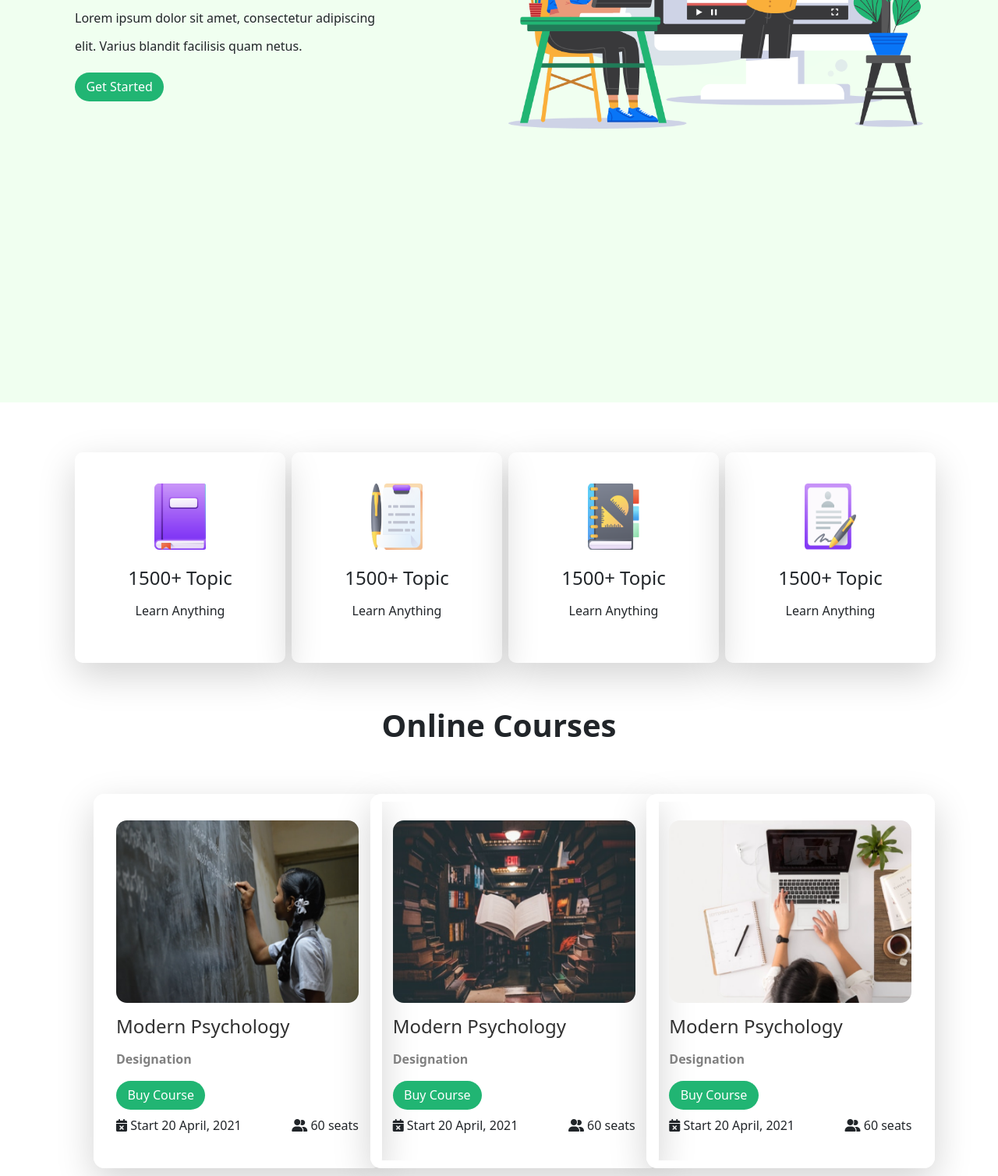
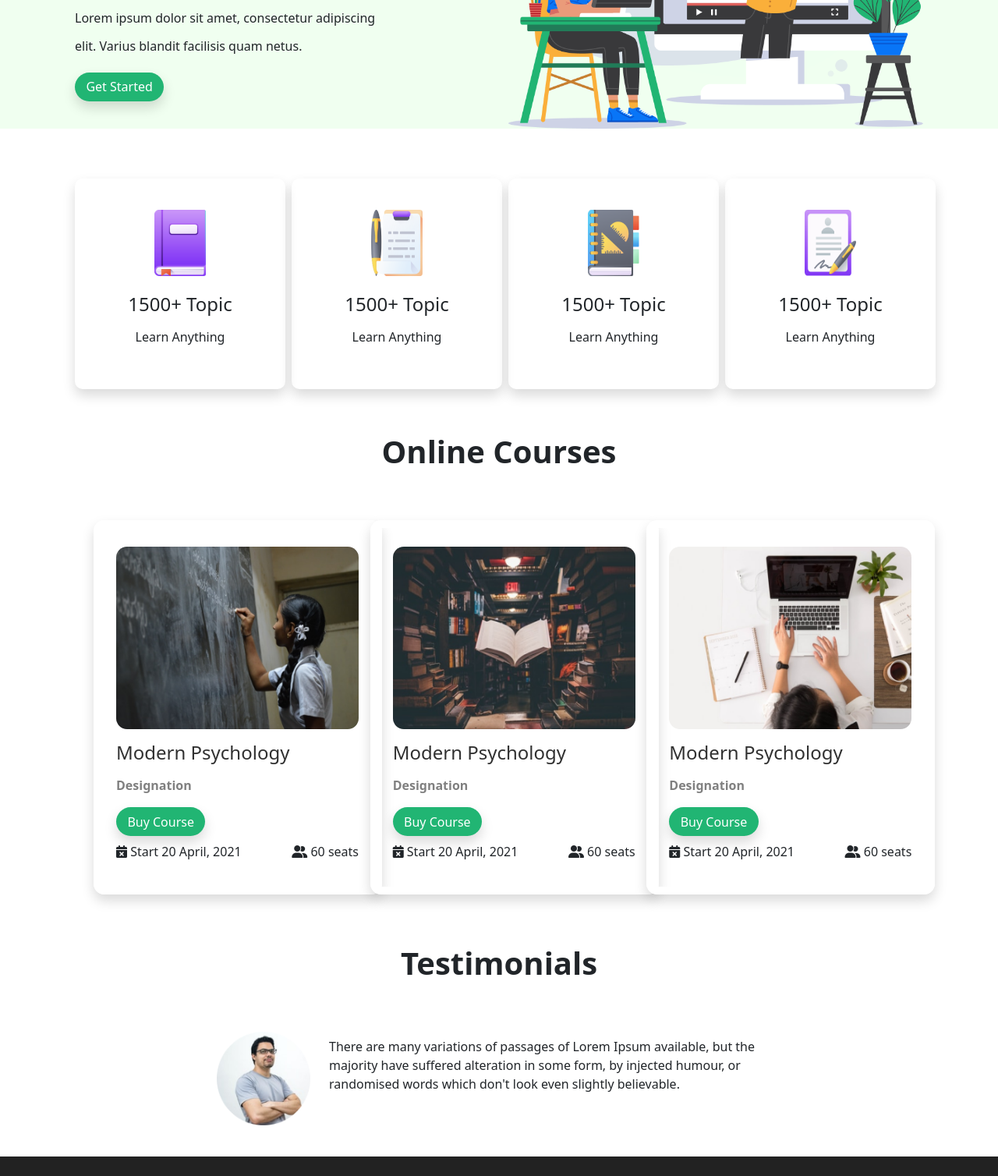
Before and after one commit to ShahidaMahtab/E_School_project, a plain HTML site: page index.html in a window 1280 px wide. Shown: the part 279-1787 px from the top of the page at 78% size. Drawn offline with nearby package versions, Linux system fonts and the light colour scheme.

Commit message:
margin padding fixed

```diff
--- a/index.html
+++ b/index.html
@@ -65,8 +65,8 @@
       </nav>
       <!-- banner -->
       <section class="container">
-        <div class="pt-5 banner section-center">
-          <div class="row gy-5">
+        <div class="section-center">
+          <div class="row  pt-5">
             <div class="col-12 col-lg-6 col-md-6 col-sm-12">
               <small class="orange text-capitalize"
                 >are you ready to learn?</small
@@ -82,7 +82,7 @@
                   Varius blandit facilisis quam netus.
                 </p></small
               >
-              <a href="#" class="btn-ebook text-light-ebook text-capitalize"
+              <a href="#" class="btn-ebook text-light-ebook text-capitalize shadow"
                 >get started</a
               >
             </div>
@@ -112,7 +112,7 @@
                   d-flex
                   align-items-center
                   justify-content-center
-                  shadow-lg
+                  shadow
                 "
               >
                 <div class="books-text">
@@ -134,7 +134,7 @@
                   d-flex
                   align-items-center
                   justify-content-center
-                  shadow-lg
+                  shadow
                 "
               >
                 <div class="books-text">
@@ -156,7 +156,7 @@
                   d-flex
                   align-items-center
                   justify-content-center
-                  shadow-lg
+                  shadow
                 "
               >
                 <div class="books-text">
@@ -178,7 +178,7 @@
                   d-flex
                   align-items-center
                   justify-content-center
-                  shadow-lg
+                  shadow
                 "
               >
                 <div class="books-text">
@@ -203,7 +203,7 @@
         <div class="section-center px-4 pb-2">
           <div class="row g-4">
             <div class="col-12 col-md-6 col-lg-4">
-              <div class="course-container shadow-lg">
+              <div class="course-container shadow">
                 <img
                   src="./images/courses-1.png"
                   class="card-img-top img-fluid"
@@ -212,7 +212,7 @@
                 <div class="pt-3">
                   <h5 class="courses-title">Modern Psychology</h5>
                   <p class="courses-p">Designation</p>
-                  <a href="#" class="text-light-ebook btn-ebook text-capitalize"
+                  <a href="#" class="text-light-ebook btn-ebook text-capitalize shadow"
                     >buy course</a
                   >
                 </div>
@@ -230,7 +230,7 @@
               </div>
             </div>
             <div class="col-12 col-md-6 col-lg-4">
-              <div class="course-container shadow-lg">
+              <div class="course-container shadow">
                 <img
                   src="./images/courses-2.png"
                   class="card-img-top img-fluid"
@@ -239,7 +239,7 @@
                 <div class="pt-3">
                   <h5 class="courses-title">Modern Psychology</h5>
                   <p class="courses-p">Designation</p>
-                  <a href="#" class="text-light-ebook btn-ebook text-capitalize"
+                  <a href="#" class="text-light-ebook btn-ebook text-capitalize shadow"
                     >buy course</a
                   >
                 </div>
@@ -257,7 +257,7 @@
               </div>
             </div>
             <div class="col-12 col-md-6 col-lg-4">
-              <div class="course-container shadow-lg">
+              <div class="course-container shadow">
                 <img
                   src="./images/courses-3.png"
                   class="card-img-top img-fluid"
@@ -266,7 +266,7 @@
                 <div class="pt-3">
                   <h5 class="courses-title">Modern Psychology</h5>
                   <p class="courses-p">Designation</p>
-                  <a href="#" class="text-light-ebook btn-ebook text-capitalize"
+                  <a href="#" class="text-light-ebook btn-ebook text-capitalize shadow"
                     >buy course</a
                   >
                 </div>
@@ -289,8 +289,8 @@
       <!-- end of courses -->
       <!-- testimonial -->
       <section class="container" id="testimonials">
-        <h1 class="text-center fw-bold pt-3">Testimonials</h1>
-        <div class="section-center px-3 pb-1">
+        <h1 class="text-center fw-bold pt-4">Testimonials</h1>
+        <div class="section-center px-4 pb-2">
           <div class="testimonial-img-container">
             <img src="./images/testimonial.png" alt="" />
             <p class="testimonial-info ms-4">
@@ -351,7 +351,7 @@
           </table>
         </div>
           </div>
-         <p class="text-center pt-2">Copyright &copy; 2020 Rokomari.com</p>
+         <small><p class="text-center pt-2">Copyright &copy; 2020 Rokomari.com</p></small>
         </div>
     </footer>
     <script
```
